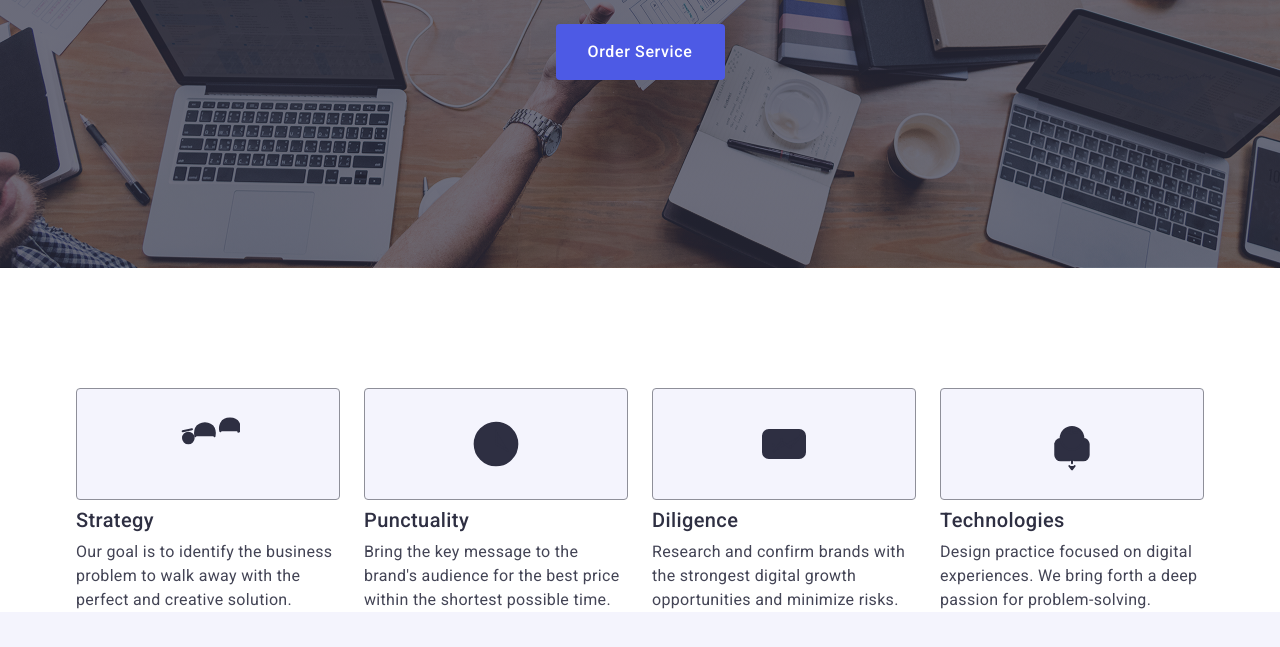
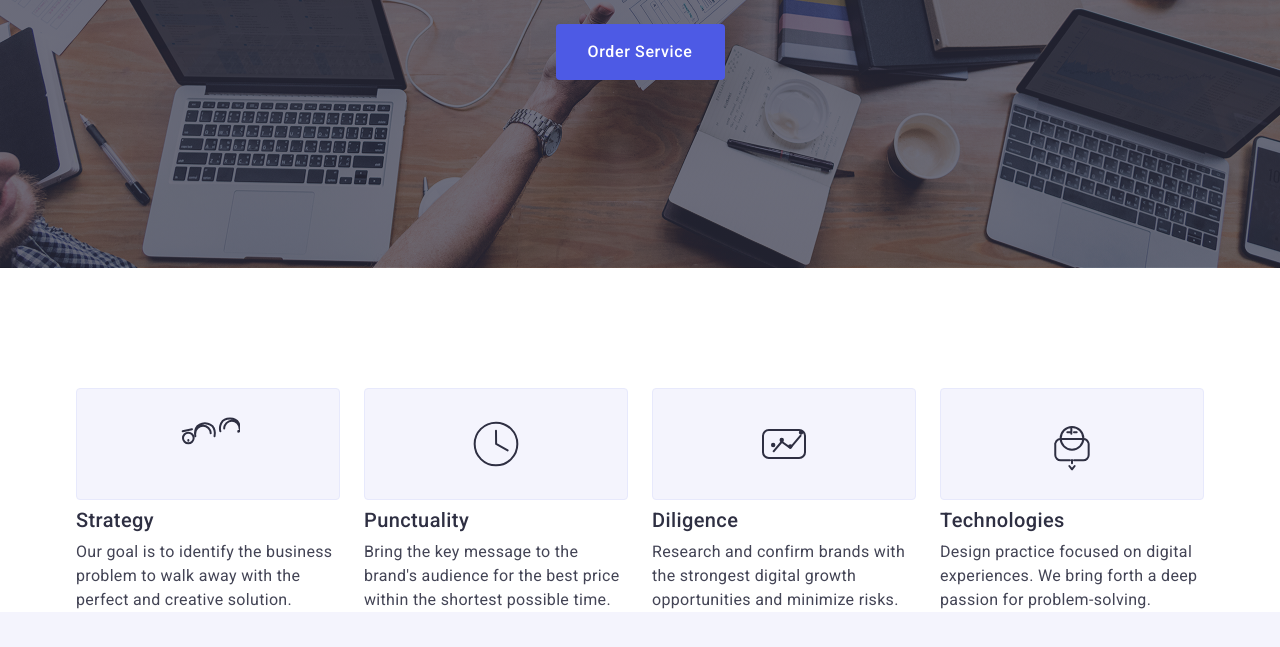
Before and after one commit to Urij84/goit-markup-hw-04, a plain HTML site: page index.html in a window 1280 px wide. Shown: the part 405-1052 px from the top of the page. Drawn offline with nearby package versions, Linux system fonts and the light colour scheme.

Commit message:
Update styles.css

```diff
--- a/css/styles.css
+++ b/css/styles.css
@@ -66,7 +66,8 @@ button {
 .page-header {
   border-bottom: 1px solid var(--cornflower);
   box-shadow: 0px 2px 1px rgba(46, 47, 66, 0.08),
-    0px 1px 1px rgba(46, 47, 66, 0.16), 0px 1px 6px rgba(46, 47, 66, 0.08);
+    0px 1px 1px rgba(46, 47, 66, 0.16),
+    0px 1px 6px rgba(46, 47, 66, 0.08);
 }
 
 .header-inner {
@@ -101,7 +102,7 @@ button {
 }
 
 .nav-link {
-  display: block; /* ВАЖЛИВО: вимога ментора */
+  display: block;
   padding: 24px 0;
   font-weight: 500;
   font-size: 16px;
@@ -228,7 +229,7 @@ button {
   height: 112px;
   border-radius: 4px;
   background-color: var(--cloud);
-  border: 1px solid #8e8f99;
+  border: 1px solid var(--cornflower);
   margin-bottom: 8px;
   display: flex;
   align-items: center;
@@ -236,7 +237,14 @@ button {
 }
 
 .feature-icon {
-  fill: var(--navy);
+  stroke: #2e2f42;
+  stroke-width: 2;
+  fill: none;
+}
+
+/* щоб сині акценти були помітні */
+.feature-icon-accent {
+  fill: var(--iris);
 }
 
 .feature-title {
@@ -282,7 +290,8 @@ button {
   background-color: var(--white);
   border-radius: 0 0 4px 4px;
   box-shadow: 0px 1px 6px rgba(46, 47, 66, 0.08),
-    0px 1px 1px rgba(46, 47, 66, 0.16), 0px 2px 1px rgba(46, 47, 66, 0.08);
+    0px 1px 1px rgba(46, 47, 66, 0.16),
+    0px 2px 1px rgba(46, 47, 66, 0.08);
 }
 
 .team-card {
@@ -335,13 +344,11 @@ button {
   transition: background-color 250ms cubic-bezier(0.4, 0, 0.2, 1);
 }
 
-/* hover/focus Our Team */
 .social-link:hover,
 .social-link:focus {
   background-color: #404bbf;
 }
 
-/* hover/focus footer (вимога автоперевірки) */
 .footer-social-list .social-link:hover,
 .footer-social-list .social-link:focus {
   background-color: #31d0aa;
@@ -376,7 +383,8 @@ button {
 .portfolio-item:hover,
 .portfolio-item:focus-within {
   box-shadow: 0px 1px 6px rgba(46, 47, 66, 0.08),
-    0px 1px 1px rgba(46, 47, 66, 0.16), 0px 2px 1px rgba(46, 47, 66, 0.08);
+    0px 1px 1px rgba(46, 47, 66, 0.16),
+    0px 2px 1px rgba(46, 47, 66, 0.08);
 }
 
 .portfolio-thumb {
```
